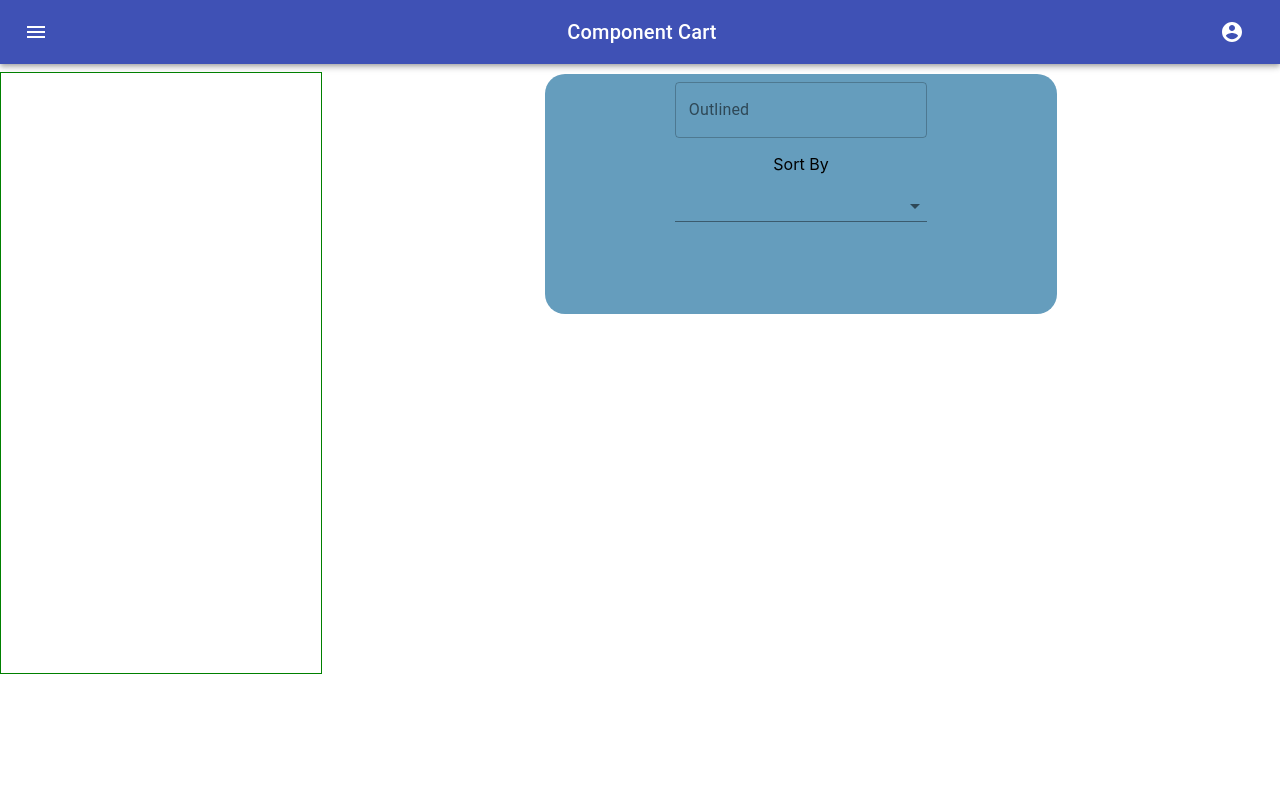
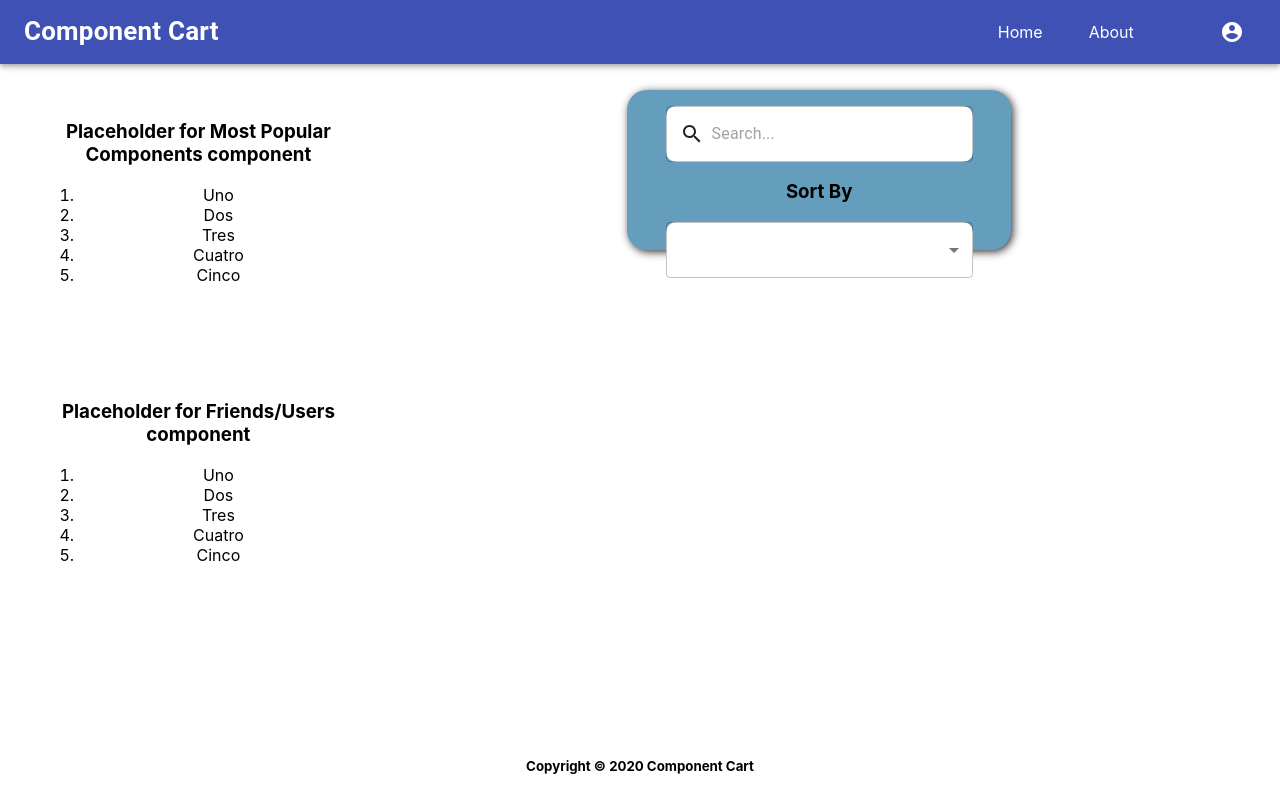
Before and after one commit to Javierlozo/Component-Cart, a React (Create React App) app: page / in a window 1280 px wide. Built offline with nearby package versions, Linux system fonts and the light colour scheme.

Commit message:
footer created, other styling adjusts

```diff
--- a/src/App.js
+++ b/src/App.js
@@ -2,17 +2,21 @@ import './App.css';
 import TopNavbar from "./components/TopNavbar"
 import SideNav from "./components/SideNav"
 import Search from "./components/Search"
+import Footer from "./components/Footer"
 
 function App() {
   return (
     <div className="App">
+      {/* Router will go here - Components will be factored into Views/Pages and removed here */}
       <TopNavbar/>
       <div className="mainTopContent">
         <SideNav/>
         <Search/>
       </div>
+      <div>
+        <Footer/>
+      </div>
     </div>
-
   );
 }
 
--- /dev/null
+++ b/src/components/Footer.js
@@ -0,0 +1,23 @@
+import React from 'react';
+import { makeStyles } from '@material-ui/core/styles';
+import Box from '@material-ui/core/Box'
+
+const useStyles = makeStyles((theme) => ({
+  footerContainer: {
+    position: "fixed",
+    bottom: "0",
+    left: "0",
+    width: "100%",
+    backgroundColor: "black"
+  }
+}));
+
+export default function Footer() {
+  const classes = useStyles();
+
+  return (
+    <Box classes={classes.footerContainer}>
+      <h5>Copyright © 2020 Component Cart</h5>
+    </Box>
+  );
+}
--- a/src/components/Search.js
+++ b/src/components/Search.js
@@ -1,7 +1,10 @@
 import React from 'react';
 import { makeStyles } from '@material-ui/core/styles';
 import TextField from '@material-ui/core/TextField';
-import Box from "@material-ui/core/Box"
+import MenuItem from '@material-ui/core/MenuItem';
+import Box from '@material-ui/core/Box';
+import SearchIcon from '@material-ui/icons/Search';
+import InputAdornment from '@material-ui/core/InputAdornment';
 
 const useStyles = makeStyles((theme) => ({
   root: {
@@ -11,26 +14,62 @@ const useStyles = makeStyles((theme) => ({
     },
   },
   searchContainer:{
-      backgroundColor: "#659DBD",
-      width: "40vw",
-      height: "30vh",
-      margin: "10px auto",
-      display: "flex",
-      justifyContent: "center",
-      borderRadius: "20px"
+    backgroundColor: "#659DBD",
+    width: "30vw",
+    height: "20vh",
+    margin: "2vw auto 2vw auto",
+    display: "flex",
+    justifyContent: "center",
+    borderRadius: "20px",
+    boxShadow: "2px 2px 8px #333333"
+  },
+  inputWrapper: {
+    marginTop: "2vh",
+    marginBottom: "2vh",
+    width: "24vw"
+  },
+  inputs: {
+    width: "100%",
+    backgroundColor: "white",
+    borderRadius: "10px"
   }
 }));
+
+const sortingOptions = [
+  {
+    value: 'Recently Added',
+    label: 'Recently Added',
+  },
+  {
+    value: 'Highest Rated',
+    label: 'Highest Rated',
+  }
+];
 
 export default function Search() {
   const classes = useStyles();
 
   return (
-      <Box className={classes.searchContainer}>
-    <form className={classes.root} noValidate autoComplete="off">
-      <TextField id="outlined-basic" label="Outlined" variant="outlined" />
-    <p>Sort By</p>
-    <TextField id="dropdown" select></TextField>
-    </form>
+    <Box className={classes.searchContainer}>
+      <Box className={classes.inputWrapper}>
+        <TextField id="search-box" className={classes.inputs} placeholder="Search..." variant="outlined"
+          InputProps={{
+          startAdornment: (
+            <InputAdornment position="start">
+              <SearchIcon />
+            </InputAdornment>
+          ),
+          }}
+        />
+        <h3>Sort By</h3>
+        <TextField id="sort-dropdown" className={classes.inputs} variant="outlined" select>
+        {sortingOptions.map((option) => (
+          <MenuItem key={option.value} value={option.value}>
+            {option.label}
+          </MenuItem>
+        ))}
+        </TextField>
+      </Box>
     </Box>
   );
 }
--- a/src/components/SideNav.js
+++ b/src/components/SideNav.js
@@ -1,5 +1,6 @@
 import React from 'react';
 import { makeStyles } from '@material-ui/core/styles';
+import Box from '@material-ui/core/Box'
 
 const useStyles = makeStyles((theme) => ({
     root: {
@@ -11,20 +12,50 @@ const useStyles = makeStyles((theme) => ({
     title: {
       flexGrow: 1,
     },
-    sidecontainer: {
-        width: "25%",
-        height: 600,
-        border: "1px solid green",
-        marginTop: "8px",
-        overflow: "scroll"
-    }
+    sideContainer: {
+      width: "25%",
+      height: "80vh",
+      marginTop: "4vh",
+      marginLeft: "3vw",
+      overflow: "scroll",
+    },
+    popularContainer: {
+      height: "40%",
+      marginTop: "3vh",
+      marginBottom: "2vh"
+    },
+    friendContainer: {
+      height: "40%",
+      marginTop: "3vh",
+      marginBottom: "2vh"
+    },
   }));
 
   export default function SideNav() {
-      const classes=useStyles()
-      return (
-          <div className={classes.sidecontainer}>
+    const classes=useStyles()
+    return (
+      <Box className={classes.sideContainer}>
+        <Box className={classes.popularContainer}>
+          <h3>Placeholder for Most Popular Components component</h3>
+          <ol>
+            <li>Uno</li>
+            <li>Dos</li>
+            <li>Tres</li>
+            <li>Cuatro</li>
+            <li>Cinco</li>
+          </ol>
+        </Box>
+        <Box className={classes.friendContainer}>
+          <h3>Placeholder for Friends/Users component</h3>
+          <ol>
+            <li>Uno</li>
+            <li>Dos</li>
+            <li>Tres</li>
+            <li>Cuatro</li>
+            <li>Cinco</li>
+          </ol>
 
-          </div>
-          )
+        </Box>
+      </Box>
+        )
   }
--- a/src/components/TopNavbar.js
+++ b/src/components/TopNavbar.js
@@ -4,13 +4,11 @@ import AppBar from '@material-ui/core/AppBar';
 import Toolbar from '@material-ui/core/Toolbar';
 import Typography from '@material-ui/core/Typography';
 import IconButton from '@material-ui/core/IconButton';
-import MenuIcon from '@material-ui/icons/Menu';
 import AccountCircle from '@material-ui/icons/AccountCircle';
-import Switch from '@material-ui/core/Switch';
-import FormControlLabel from '@material-ui/core/FormControlLabel';
-import FormGroup from '@material-ui/core/FormGroup';
 import MenuItem from '@material-ui/core/MenuItem';
 import Menu from '@material-ui/core/Menu';
+import Button from '@material-ui/core/Link';
+import Box from '@material-ui/core/Box';
 
 const useStyles = makeStyles((theme) => ({
   root: {
@@ -21,7 +19,21 @@ const useStyles = makeStyles((theme) => ({
   },
   title: {
     flexGrow: 1,
+    textAlign: "left",
+    fontSize: "26px",
+    fontWeight: "600",
   },
+  linkGroup: {
+    display: "flex",
+    flexDirection: "row",
+    marginRight: "4vw"
+  },
+  link: {
+    cursor: "pointer",
+    color: "inherit",
+    marginLeft: "1.8vw",
+    marginRight: "1.8vw",
+  }
 }));
 
 export default function MenuAppBar() {
@@ -30,9 +42,10 @@ export default function MenuAppBar() {
   const [anchorEl, setAnchorEl] = React.useState(null);
   const open = Boolean(anchorEl);
 
-  const handleChange = (event) => {
-    setAuth(event.target.checked);
-  };
+// Auth change handler - may re-use this, but login/logout slider is gone so commented out
+  // const handleChange = (event) => {
+  //   setAuth(event.target.checked);
+  // };
 
   const handleMenu = (event) => {
     setAnchorEl(event.currentTarget);
@@ -44,14 +57,20 @@ export default function MenuAppBar() {
 
   return (
     <div className={classes.root}>
-      <AppBar position="static">
+      <AppBar position="static" backgroundColor="#659DBD">
         <Toolbar>
-          <IconButton edge="start" className={classes.menuButton} color="inherit" aria-label="menu">
-            <MenuIcon />
-          </IconButton>
           <Typography variant="h6" className={classes.title}>
             Component Cart
           </Typography>
+          <Box className={classes.linkGroup}>
+            <Button className={classes.link} aria-label="go to home page" onClick={() => console.log("Home")}>Home</Button>
+            <Button className={classes.link} aria-label="go to about page" onClick={() => console.log("About")}>About</Button>
+            {/* If not logged in, will get the Login link*/}
+            {!auth && (
+              <Button className={classes.link}>Login</Button>
+            )}
+          </Box>
+          {/* If logged in - will get icon button/account circle/avatar & drop down menu. */}
           {auth && (
             <div>
               <IconButton
```
Also changed, not shown: 2 other files (tests, documents, lock files or other folders).
